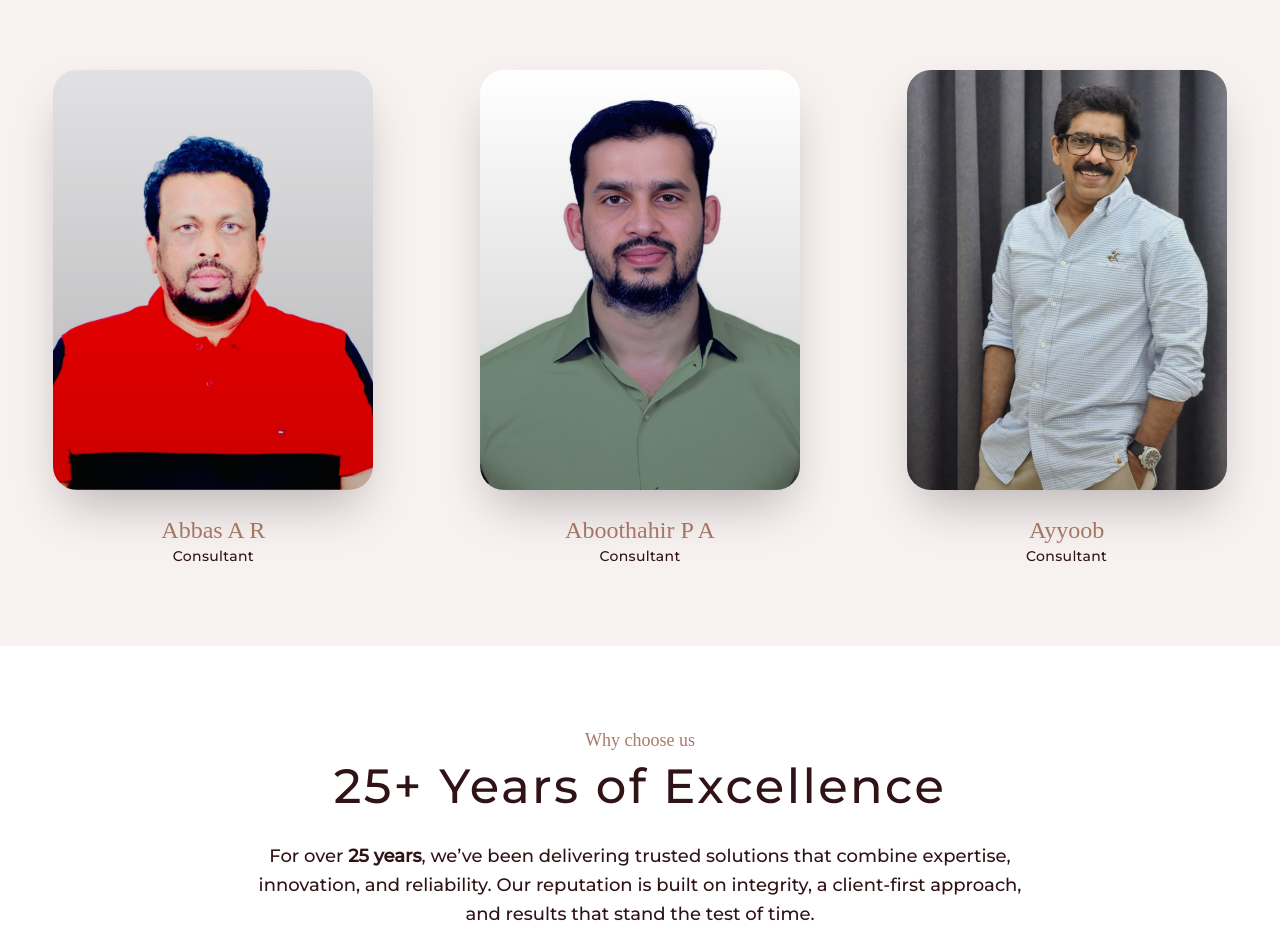
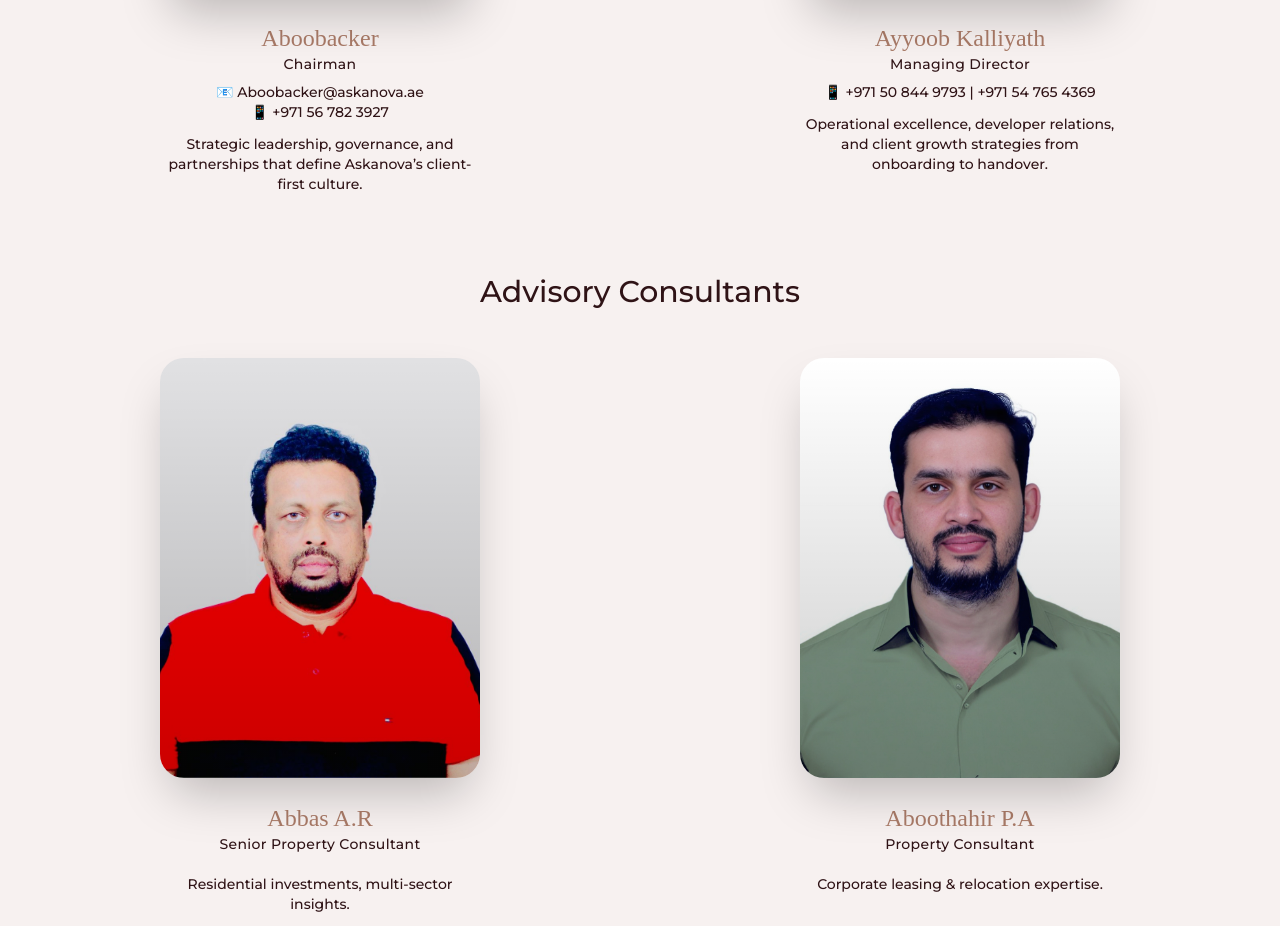
Before and after one commit to shamilshiraz/askanova, a React (Vite) app: page /team in a window 1280 px wide. Shown: the part 926-1852 px from the top of the page. Built offline with nearby package versions, Linux system fonts and the light colour scheme; a web font is replaced by a local one.

Commit message:
first commit

```diff
--- a/src/components/ServicesLanding.jsx
+++ b/src/components/ServicesLanding.jsx
@@ -1,30 +1,53 @@
 import React from "react";
 import { Link } from "react-router-dom";
+import { motion } from "framer-motion";
 
 function ExperienceExcellence() {
   return (
-    <div className="bg-[#f7f0f1] text-[#2f1316] py-20 flex flex-col items-center">
+    <div className="bg-[#f7f0f1] text-[#2f1316] py-20 flex flex-col items-center overflow-hidden">
       {/* Heading */}
-      <h1 className="font-[biondi] text-3xl sm:text-6xl mb-10 text-center">
+      <motion.h1
+        initial={{ opacity: 0, y: -40 }}
+        whileInView={{ opacity: 1, y: 0 }}
+        transition={{ duration: 0.8, ease: "easeOut" }}
+        viewport={{ once: true }}
+        className="font-[biondi] text-3xl sm:text-6xl mb-10 text-center"
+      >
         SEE OUR PROCESS
-      </h1>
+      </motion.h1>
 
       {/* Image */}
-      <img
+      <motion.img
         src="/construction.jpg" // replace with your actual image path
         alt="Construction Process"
+        initial={{ opacity: 0, scale: 0.9 }}
+        whileInView={{ opacity: 1, scale: 1 }}
+        transition={{ duration: 1, ease: "easeOut" }}
+        viewport={{ once: true }}
         className="w-[90%] max-w-5xl h-80 sm:h-[28rem] object-cover rounded-[8rem] shadow-md"
       />
 
       {/* Text */}
-      <p className="font-[biondi] text-lg sm:text-xl mt-10 max-w-3xl text-center leading-relaxed">
+      <motion.p
+        initial={{ opacity: 0, y: 40 }}
+        whileInView={{ opacity: 1, y: 0 }}
+        transition={{ duration: 0.9, delay: 0.2, ease: "easeOut" }}
+        viewport={{ once: true }}
+        className="font-[biondi] text-lg sm:text-xl mt-10 max-w-3xl text-center leading-relaxed"
+      >
         From untouched land to completed structures, our process reflects a
         commitment to detail and precision. Whether it’s a warehouse built for
         efficiency or a labour camp designed for functionality, every step is
         carried out with expertise, care, and purpose.
-      </p>
+      </motion.p>
 
       {/* Link */}
+      <motion.div
+        initial={{ opacity: 0, y: 20 }}
+        whileInView={{ opacity: 1, y: 0 }}
+        transition={{ duration: 0.8, delay: 0.4, ease: "easeOut" }}
+        viewport={{ once: true }}
+      >
         <Link
           to="/process"
           className="mt-8 font-[biondi] text-lg relative text-[#2f1316] hover:text-[#a97a67]
@@ -34,6 +57,7 @@ function ExperienceExcellence() {
         >
           SEE PROCESS
         </Link>
+      </motion.div>
     </div>
   );
 }
--- a/src/components/Team.jsx
+++ b/src/components/Team.jsx
@@ -1,17 +1,39 @@
 "use client";
 
-const team = {
-  chairman: {
-    name: "Aboobacker Vattaparambil",
+const leadership = [
+  {
+    name: "Aboobacker",
     role: "Chairman",
+    email: "Aboobacker@askanova.ae",
+    phone: "+971 56 782 3927",
+    description:
+      "Strategic leadership, governance, and partnerships that define Askanova’s client-first culture.",
     image: "/aboobacker.jpg",
   },
-  consultants: [
-    { name: "Abbas A R", role: "Consultant", image: "/abbas.jpg" },
-    { name: "Aboothahir P A", role: "Consultant", image: "/abootahir.jpg" },
-        { name: "Ayyoob", role: "Consultant", image: "/ayyoob.png" },
-  ],
-};
+  {
+    name: "Ayyoob Kalliyath",
+    role: "Managing Director",
+    phone: "+971 50 844 9793 | +971 54 765 4369",
+    description:
+      "Operational excellence, developer relations, and client growth strategies from onboarding to handover.",
+    image: "/ayyoob.png",
+  },
+];
+
+const consultants = [
+  {
+    name: "Abbas A.R",
+    role: "Senior Property Consultant",
+    description: "Residential investments, multi-sector insights.",
+    image: "/abbas.jpg",
+  },
+  {
+    name: "Aboothahir P.A",
+    role: "Property Consultant",
+    description: "Corporate leasing & relocation expertise.",
+    image: "/abootahir.jpg",
+  },
+];
 
 export default function TeamSection() {
   return (
@@ -27,20 +49,28 @@ export default function TeamSection() {
 
         {/* Section Description */}
         <p className="text-[#2f1316] text-base md:text-lg max-w-3xl mx-auto mb-16 leading-relaxed font-[biondi]">
-          Our team combines decades of expertise with fresh perspectives.
-          With over 25 years of industry experience, we’ve built a reputation
-          for excellence, dedication, and innovation — delivering value-driven
+          Our team combines decades of expertise with fresh perspectives. With
+          over 25 years of industry experience, we’ve built a reputation for
+          excellence, dedication, and innovation — delivering value-driven
           solutions that our clients trust.
         </p>
 
-        {/* Chairman */}
-        <div className="flex justify-center mb-20">
-          <TeamCard person={team.chairman} />
+        {/* Leadership Team */}
+        <h2 className="text-[#2f1316] text-2xl md:text-3xl font-[biondi] mb-12">
+          Leadership Team
+        </h2>
+        <div className="grid grid-cols-1 md:grid-cols-2 gap-12 mb-20">
+          {leadership.map((person, idx) => (
+            <TeamCard key={idx} person={person} />
+          ))}
         </div>
 
-        {/* Consultants */}
-        <div className="grid grid-cols-1 sm:grid-cols-3 gap-12 justify-center">
-          {team.consultants.map((person, idx) => (
+        {/* Advisory Consultants */}
+        <h2 className="text-[#2f1316] text-2xl md:text-3xl font-[biondi] mb-12">
+          Advisory Consultants
+        </h2>
+        <div className="grid grid-cols-1 sm:grid-cols-2 gap-12 justify-center">
+          {consultants.map((person, idx) => (
             <TeamCard key={idx} person={person} />
           ))}
         </div>
@@ -51,7 +81,7 @@ export default function TeamSection() {
 
 function TeamCard({ person }) {
   return (
-    <div className="flex flex-col items-center">
+    <div className="flex flex-col items-center text-center">
       <div className="relative overflow-hidden rounded-3xl shadow-2xl mb-6 transform transition-all duration-500 hover:scale-105">
         <img
           src={person.image}
@@ -63,9 +93,26 @@ function TeamCard({ person }) {
       <h3 className="text-[#a97a67] text-2xl font-light font-[note]">
         {person.name}
       </h3>
-      <p className="text-[#2f1316] font-[biondi] text-sm tracking-wide">
+      <p className="text-[#2f1316] font-[biondi] text-sm tracking-wide mb-2">
         {person.role}
       </p>
+
+      {/* Extra details */}
+      {person.email && (
+        <p className="text-[#2f1316] text-sm font-[biondi]">
+          📧 {person.email}
+        </p>
+      )}
+      {person.phone && (
+        <p className="text-[#2f1316] text-sm font-[biondi]">
+          📱 {person.phone}
+        </p>
+      )}
+      {person.description && (
+        <p className="text-[#2f1316] text-sm mt-3 font-[biondi] max-w-xs">
+          {person.description}
+        </p>
+      )}
     </div>
   );
 }
```
Lines whose indentation alone changed are shown as unchanged.
